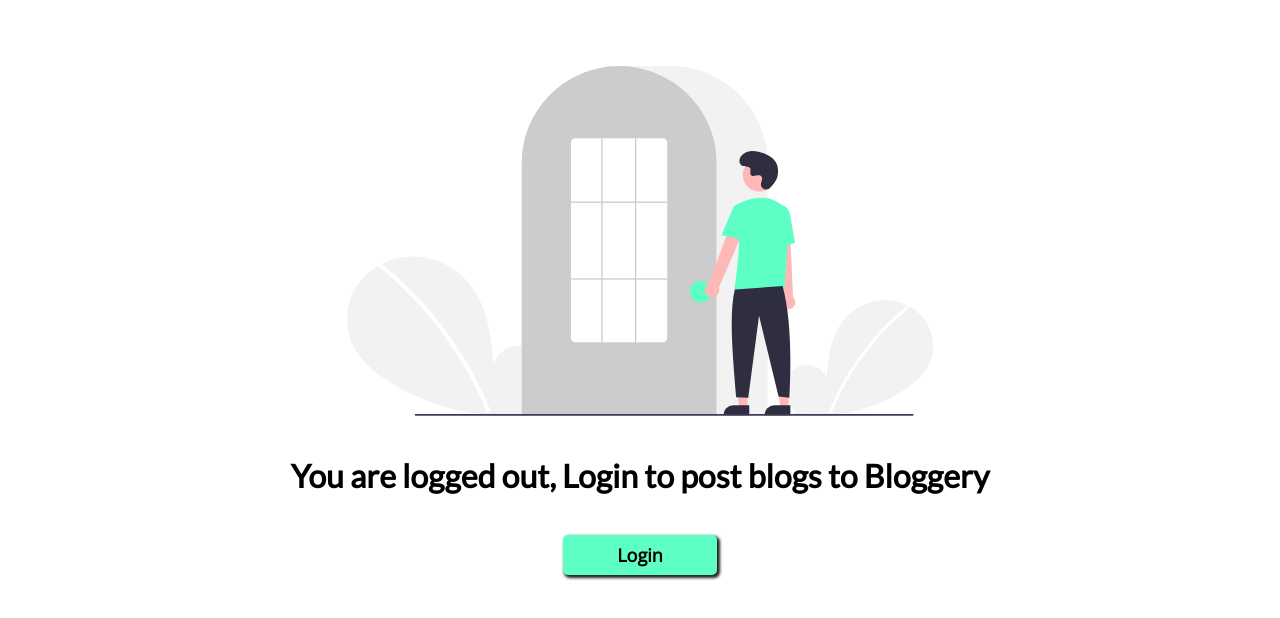
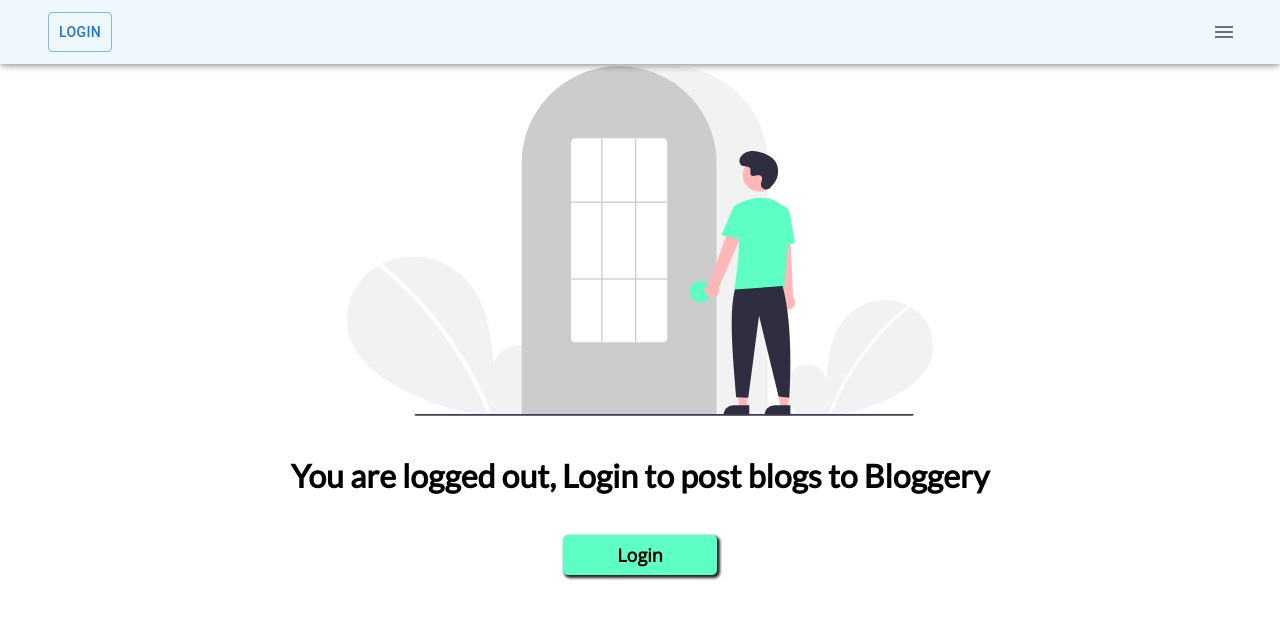
Before and after one commit to SimulatedWork/Blog---Ayush, a React (Vite) app in the folder client/: page /upload in a window 1280 px wide. Shown: the top 618 px of the page. Built offline with nearby package versions, Linux system fonts and the light colour scheme.

Commit message:
Add Navbar with side bar navigation drawer

```diff
--- a/client/src/Components/Navbar.jsx
+++ b/client/src/Components/Navbar.jsx
@@ -5,56 +5,110 @@
 import Container from "@mui/material/Container";
 import Avatar from "@mui/material/Avatar";
 import Button from "@mui/material/Button";
+import Drawer from "@mui/material/Drawer";
+import MenuIcon from "@mui/icons-material/Menu";
 import { useSelector, useDispatch } from "react-redux";
 import { useNavigate } from "react-router-dom";
 import { clearUser } from "../reducers/userSlice";
+import { useState } from "react";
+import { List, ListItem, ListItemText } from "@mui/material";
 
 const Navbar = () => {
   const navigate = useNavigate();
   const dispatch = useDispatch();
   const activeUser = useSelector((state) => state.user.userInfo);
+  const toggleDrawer = (open) => () => {
+    setDrawerOpen(open);
+  };
+  const [drawerOpen, setDrawerOpen] = useState(false);
+
+  const SideList = () => (
+    <Box
+      sx={{ width: 250, cursor: "pointer" }}
+      role="presentation"
+      onClick={toggleDrawer(false)}
+      onKeyDown={toggleDrawer(false)}
+    >
+      <List style={{ padding: "0 5%" }}>
+        {activeUser && (
+          <ListItem onClick={() => dispatch(clearUser())}>
+            <ListItemText primary="Logout" />
+          </ListItem>
+        )}
+        <ListItem>
+          <ListItemText
+            primary="Profile"
+            onClick={() => {
+              navigate("/profile", { replace: true });
+            }}
+          />
+        </ListItem>
+        <ListItem>
+          <ListItemText
+            primary="Upload"
+            onClick={() => {
+              navigate("/upload", { replace: true });
+            }}
+          />
+        </ListItem>
+        <ListItem>
+          <ListItemText
+            primary="Blogs"
+            onClick={() => {
+              navigate("/", { replace: true });
+            }}
+          />
+        </ListItem>
+      </List>
+    </Box>
+  );
 
   return (
-    <AppBar position="static" style={{ backgroundColor: "aliceblue" }}>
+    <>
+      <AppBar position="fixed" style={{ backgroundColor: "aliceblue" }}>
         <Container maxWidth="xl">
-        <Toolbar disableGutters>
+          <Toolbar>
             <Box
               sx={{
                 flexGrow: 0,
+                width: "100%",
                 display: "flex",
-              justifyContent: "flex-end",
+                justifyContent: "space-between",
                 alignItems: "center",
               }}
             >
-            {activeUser !== null ? (
+              {activeUser == null ? (
                 <Button
                   variant="outlined"
-                style={{ padding: "0 5vh" }}
-                onClick={() => dispatch(clearUser())}
-              >
-                Logout
-              </Button>
-            ) : (
-              <Button
-                variant="outlined"
+                  sx={{ width: "5vh" }}
                   onClick={() => navigate("/users/login", { replace: true })}
                 >
                   Login
                 </Button>
-            )}
-            {activeUser && (
-              <IconButton onClick sx={{ p: 0 }}>
+              ) : (
                 <Avatar
                   alt={activeUser?.name}
                   src={activeUser?.profile}
                   sx={{ border: "1px solid #000" }}
                 />
+              )}
+              <IconButton
+                color="black"
+                aria-label="open drawer"
+                onClick={toggleDrawer(true)}
+                edge="end"
+                sx={{ width: "5vh" }}
+              >
+                <MenuIcon />
               </IconButton>
-            )}
             </Box>
           </Toolbar>
         </Container>
       </AppBar>
+      <Drawer anchor="right" open={drawerOpen} onClose={toggleDrawer(false)}>
+        {SideList()}
+      </Drawer>
+    </>
   );
 };
 export default Navbar;
--- a/client/src/css/Blogs.css
+++ b/client/src/css/Blogs.css
@@ -14,10 +14,11 @@
 }
 
 .blog-head-container {
-    padding: 5vh;
-    display: flex;
-    flex-wrap: wrap;
-    align-items: center;
-    justify-content: space-evenly;
-    gap: 10vh;
+  padding: 4vh;
+  padding-top: 16vh;
+  display: flex;
+  flex-wrap: wrap;
+  align-items: center;
+  justify-content: space-evenly;
+  gap: 10vh;
 }
--- a/client/src/css/Profile.css
+++ b/client/src/css/Profile.css
@@ -12,6 +12,7 @@
 .userInfo-container {
   background-color: whitesmoke;
   padding: 20px;
+  margin-top: 9vh;
   display: flex;
   align-items: center;
   justify-content: center;
--- a/client/src/css/UploadBlogs.css
+++ b/client/src/css/UploadBlogs.css
@@ -14,7 +14,7 @@
 
 .BlogPostingHead {
   text-align: center;
-  margin-top: 20px;
+  margin-top: 16vh;
   font-family: "Lato", sans-serif;
   font-size: 6vh;
 }
@@ -160,7 +160,7 @@
   font-size: large;
   font-weight: 900;
   box-shadow: 2px 2px 3px 1px #222;
-  transition: all .2s;
+  transition: all 0.2s;
   cursor: pointer;
 }
 
--- a/client/src/pages/Blogs.jsx
+++ b/client/src/pages/Blogs.jsx
@@ -3,6 +3,7 @@
 import Card from "../Components/Card";
 import { useEffect } from "react";
 import { fetchBlog } from "../reducers/blogSlice";
+import Navbar from "../Components/Navbar";
 
 const Blogs = () => {
   const dispatch = useDispatch();
@@ -14,6 +15,7 @@
   }, [blogs, dispatch]);
   return (
     <>
+      <Navbar />
       <div className="blog-head-container">
         {blogs &&
           !blogs.error &&
--- a/client/src/pages/Profile.jsx
+++ b/client/src/pages/Profile.jsx
@@ -1,4 +1,5 @@
 import Card from "../Components/Card";
+import Navbar from "../Components/Navbar";
 import "../css/Profile.css";
 // import { AiOutlineMail } from "react-icons/ai";
 // import { BsInstagram } from "react-icons/bs";
@@ -14,6 +15,7 @@
   const isAuthenticated = activeUser !== null;
   return (
     <>
+      <Navbar />
       {isAuthenticated ? (
         <>
           <div className="userInfo-container">
--- a/client/src/pages/UploadBlog.jsx
+++ b/client/src/pages/UploadBlog.jsx
@@ -3,6 +3,7 @@
 import { useState } from "react";
 import { useSelector, useDispatch } from "react-redux";
 import { fetchBlog, postBlog } from "../reducers/blogSlice";
+import Navbar from "../Components/Navbar";
 
 const UploadBlog = () => {
   const dispatch = useDispatch();
@@ -51,6 +52,7 @@
 
   return (
     <>
+      <Navbar />
       {isAuthenticated ? (
         <>
           <h1 style={{ textAlign: "center" }} className="BlogPostingHead">
```
Lines whose indentation alone changed are shown as unchanged.
